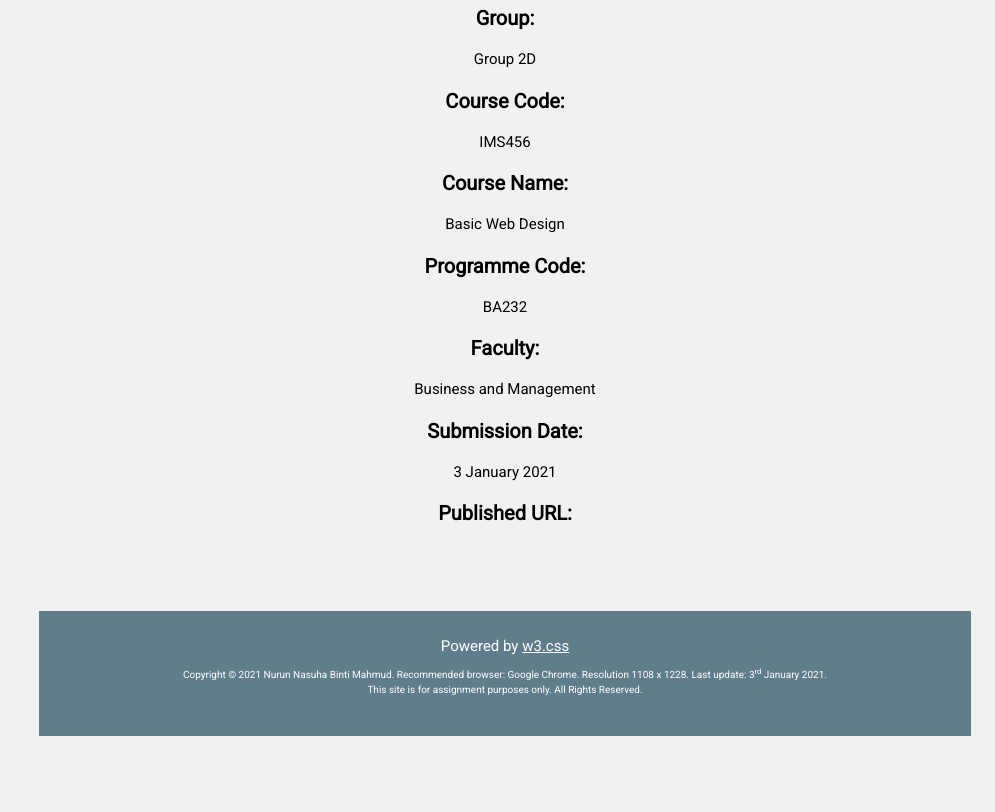
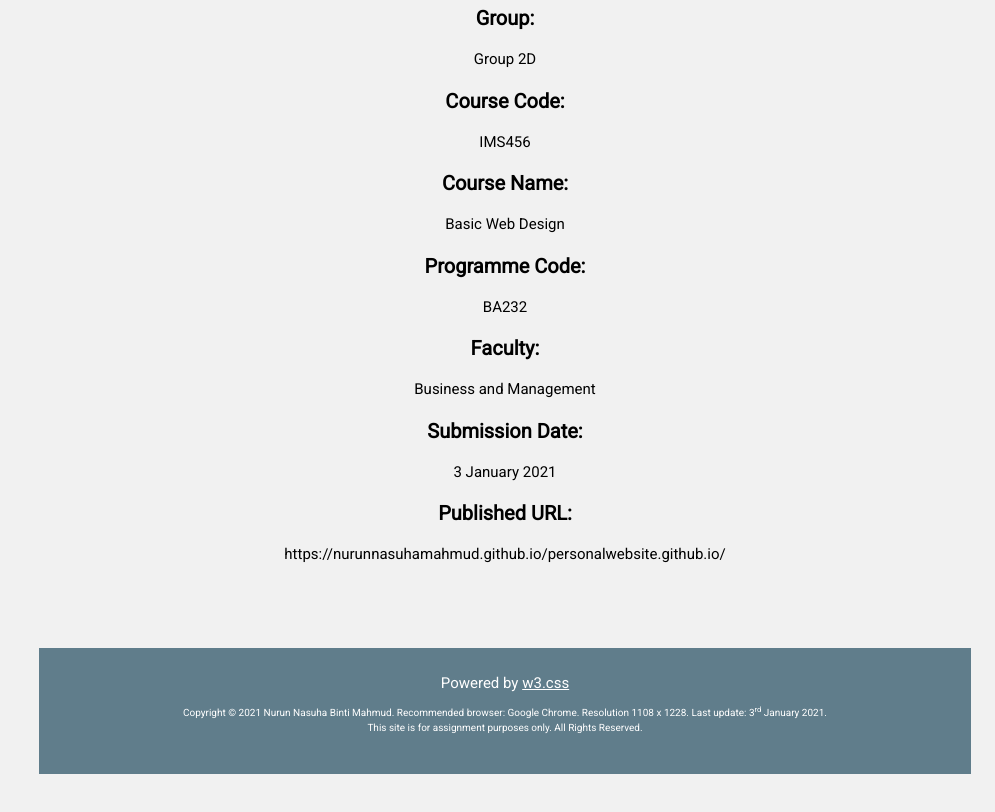
Before and after one commit to nurunnasuhamahmud/personalwebsite.github.io, a plain HTML site: page aboutme.html in a window 1280 px wide. Shown: the part 935-1747 px from the top of the page, without its empty margins (285-1280 px from the left). Before the commit the page ends 1715 px from the top, so only its background shows below. Drawn offline with nearby package versions, Linux system fonts and the light colour scheme.

Commit message:
Update aboutme.html

```diff
--- a/aboutme.html
+++ b/aboutme.html
@@ -109,7 +109,7 @@ html,body,h1,h2,h3,h4,h5,h6 {font-family: "Roboto", sans-serif}
 	<p>3 January 2021</p>
 
     <h4><b>Published URL:</b></h4>
-	<p></p>
+	<p>https://nurunnasuhamahmud.github.io/personalwebsite.github.io/</p>
 
     </center>
 
```
